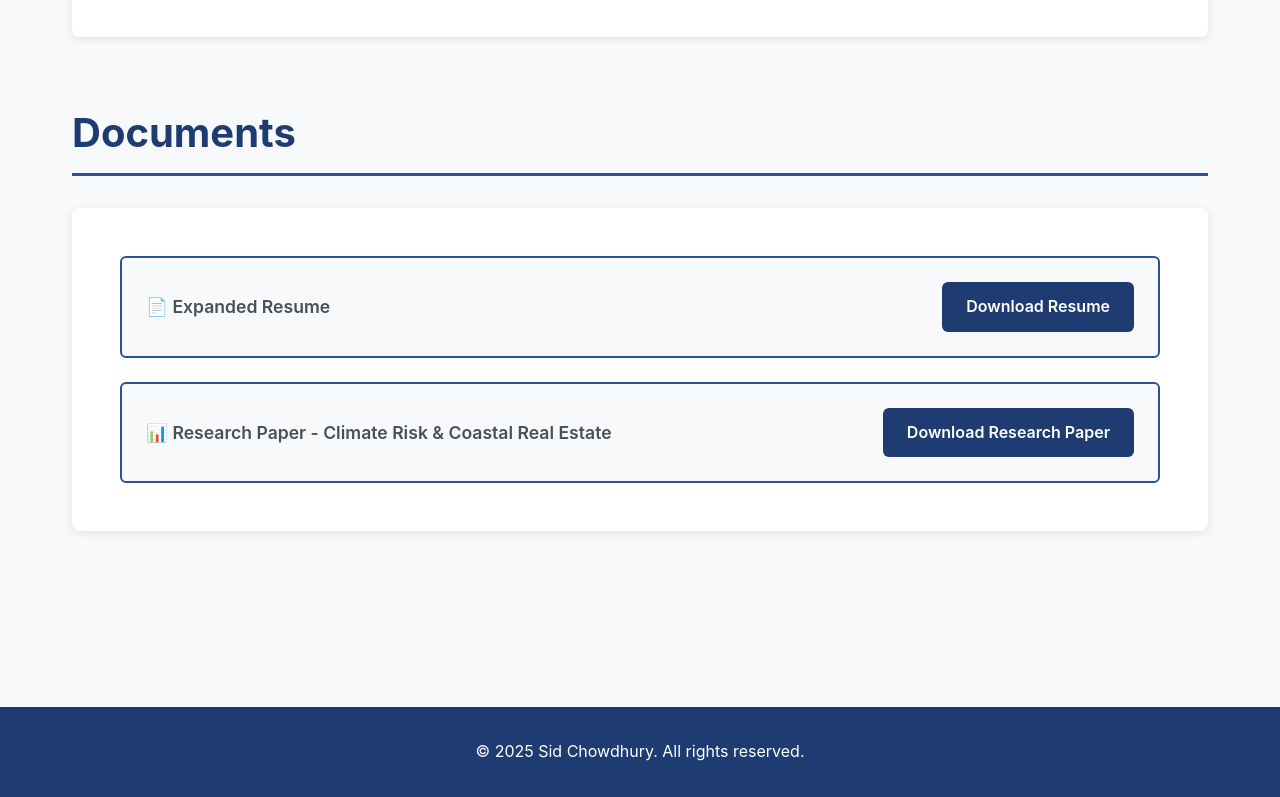
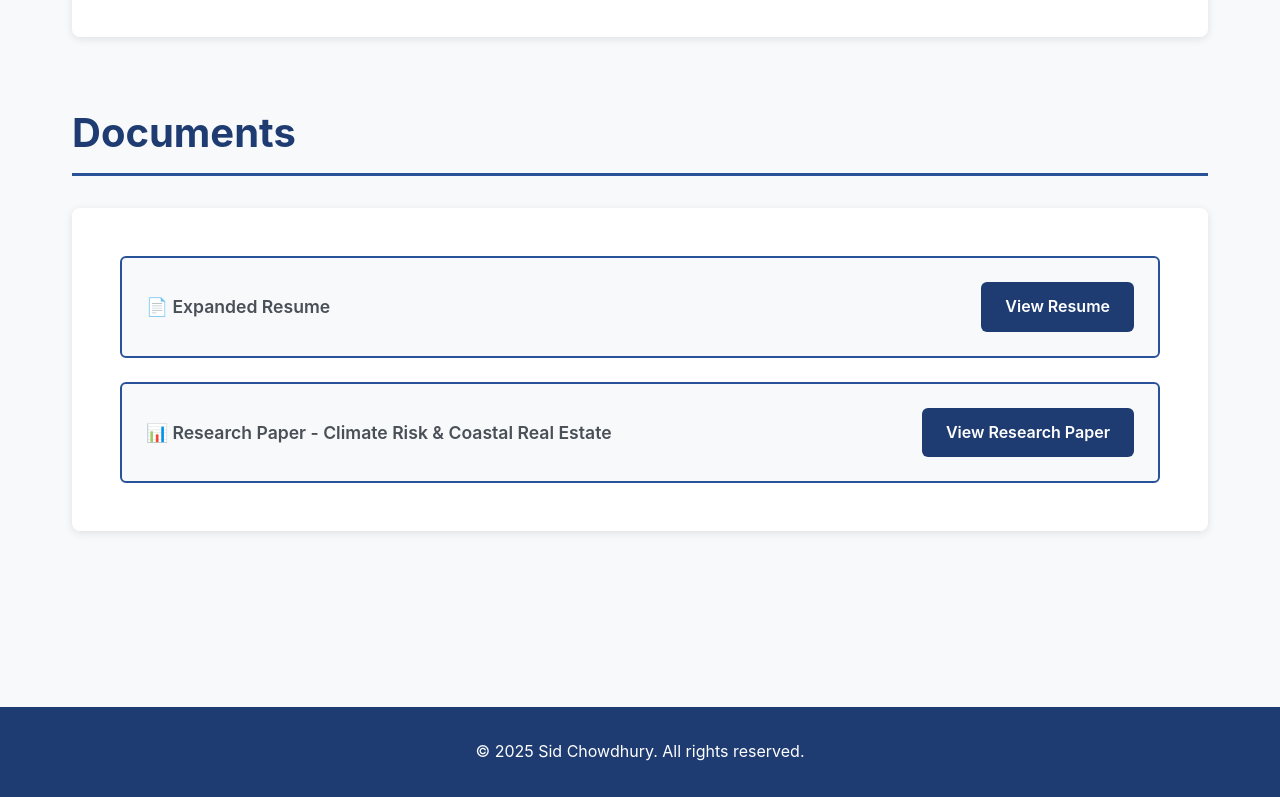
Before and after one commit to siddd2909-png/Sid-Chowdhury-Website, a plain HTML site: page index.html in a window 1280 px wide. Shown: the part 9330-10127 px from the top of the page. Drawn offline with Linux system fonts and the light colour scheme.

Commit message:
Update index.html

```diff
--- a/index.html
+++ b/index.html
@@ -1,4 +1,3 @@
-
 <!DOCTYPE html>
 <html lang="en">
 <head>
@@ -617,12 +616,12 @@
                 <div class="document-upload">
                     <div class="document-item">
                         <span class="document-name">📄 Expanded Resume</span>
-                        <a href="resume.pdf" download="Sid_Chowdhury_Resume.pdf" class="btn">Download Resume</a>
+                        <a href="resume.pdf" target="_blank" class="btn">View Resume</a>
                     </div>
 
                     <div class="document-item">
                         <span class="document-name">📊 Research Paper - Climate Risk & Coastal Real Estate</span>
-                        <a href="research-paper.pdf" download="Sid_Chowdhury_Research_Paper.pdf" class="btn">Download Research Paper</a>
+                        <a href="research-paper.pdf" target="_blank" class="btn">View Research Paper</a>
                     </div>
                 </div>
             </div>
```
